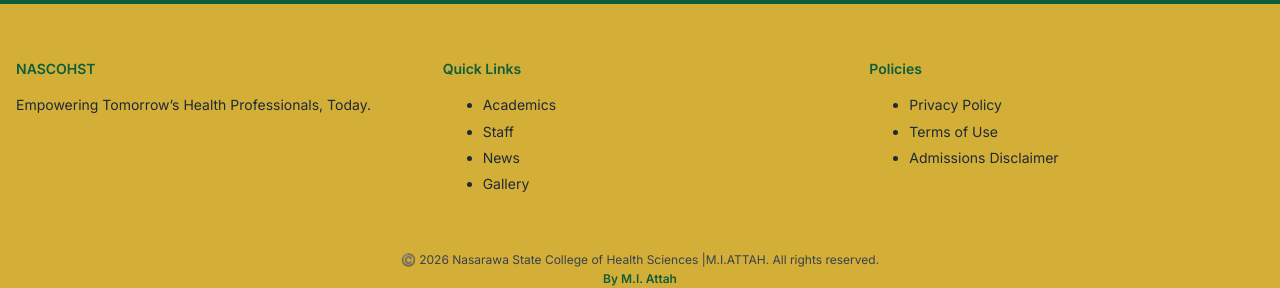
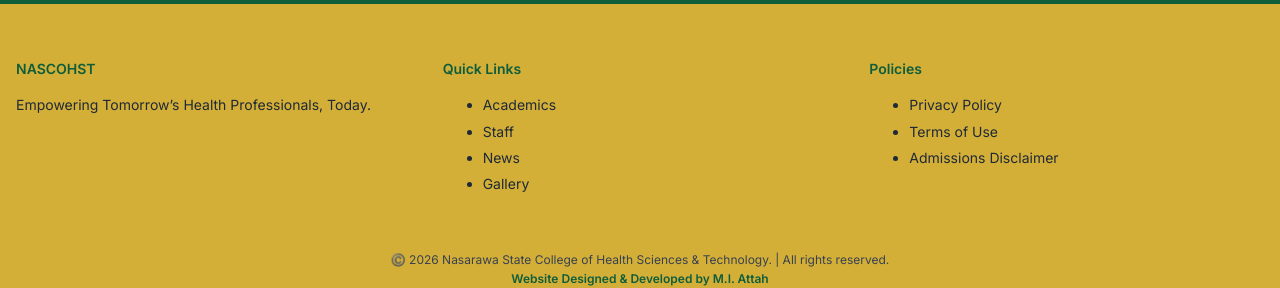
Before and after one commit to Eelblitz/nascohst-website, a Django app: page /academics/programme/1/ in a window 1280 px wide. Shown: the part 741-1029 px from the top of the page. Run offline with Django 4.2, Linux system fonts and the light colour scheme; data comes from the database, SQL or seed files in the repository.

Commit message:
Update base.html
Modify footer.

```diff
--- a/templates/base.html
+++ b/templates/base.html
@@ -122,16 +122,16 @@
   </div>
 
   <div class="text-center text-xs text-gray-400 pb-4">
-    ©️ {{ year|default:2026 }} Nasarawa State College of Health Sciences |M.I.ATTAH. All rights reserved.
+    ©️ {{ year|default:2026 }} Nasarawa State College of Health Sciences & Technology. | All rights reserved.
   </div>
-<div class="text-center text-xs text-gray-400 pb-4">
-   <a href="https://github.com/Eelblitz"
+<div class="text-center text-xs pb-4">
+    <a href="https://github.com/Eelblitz"
        target="_blank"
        rel="noopener noreferrer"
-       class="px-3 py-2 rounded-md bg-accent text-black font-semibold hover:bg-yellow-400">
-   By M.I. Attah
-</a>
-  </div>
+       class="font-semibold hover:underline">
+       Website Designed & Developed by M.I. Attah
+    </a>
+</div>
 </footer>
 
 <!-- Scripts -->
```
